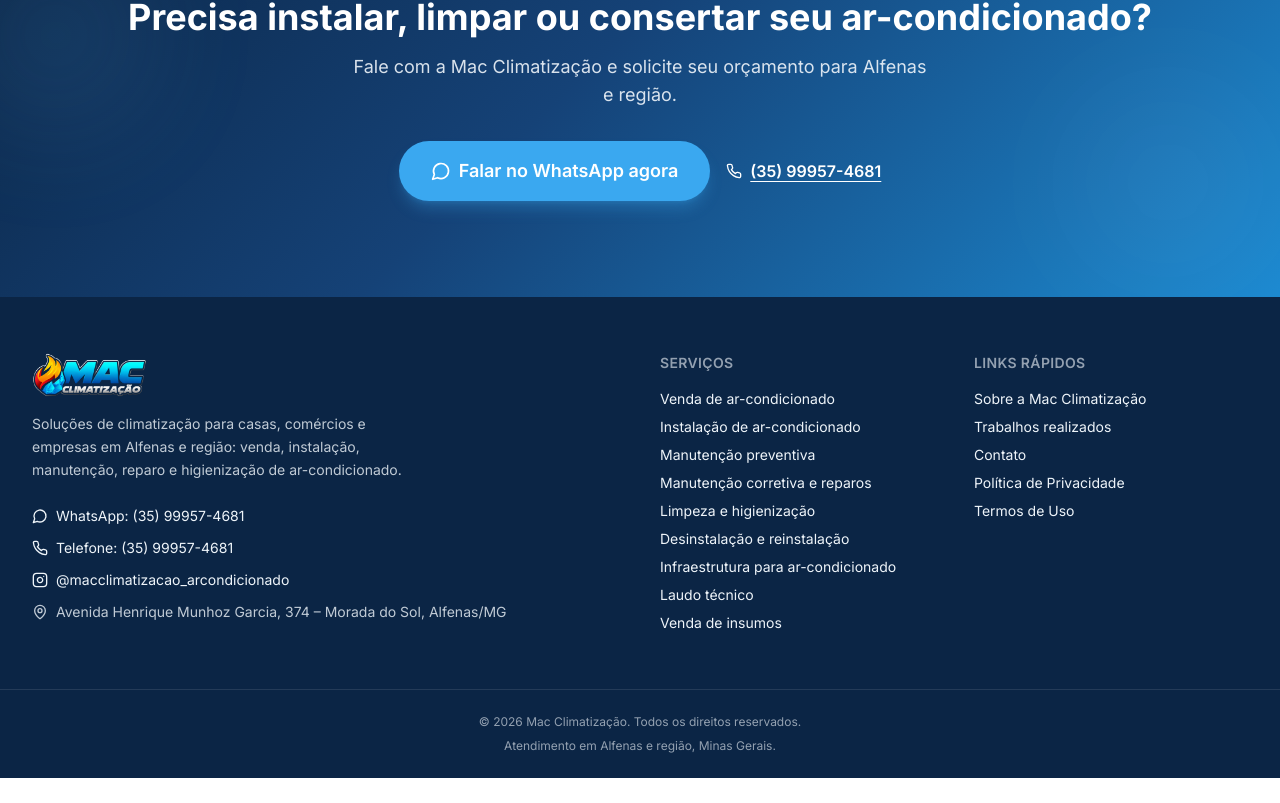
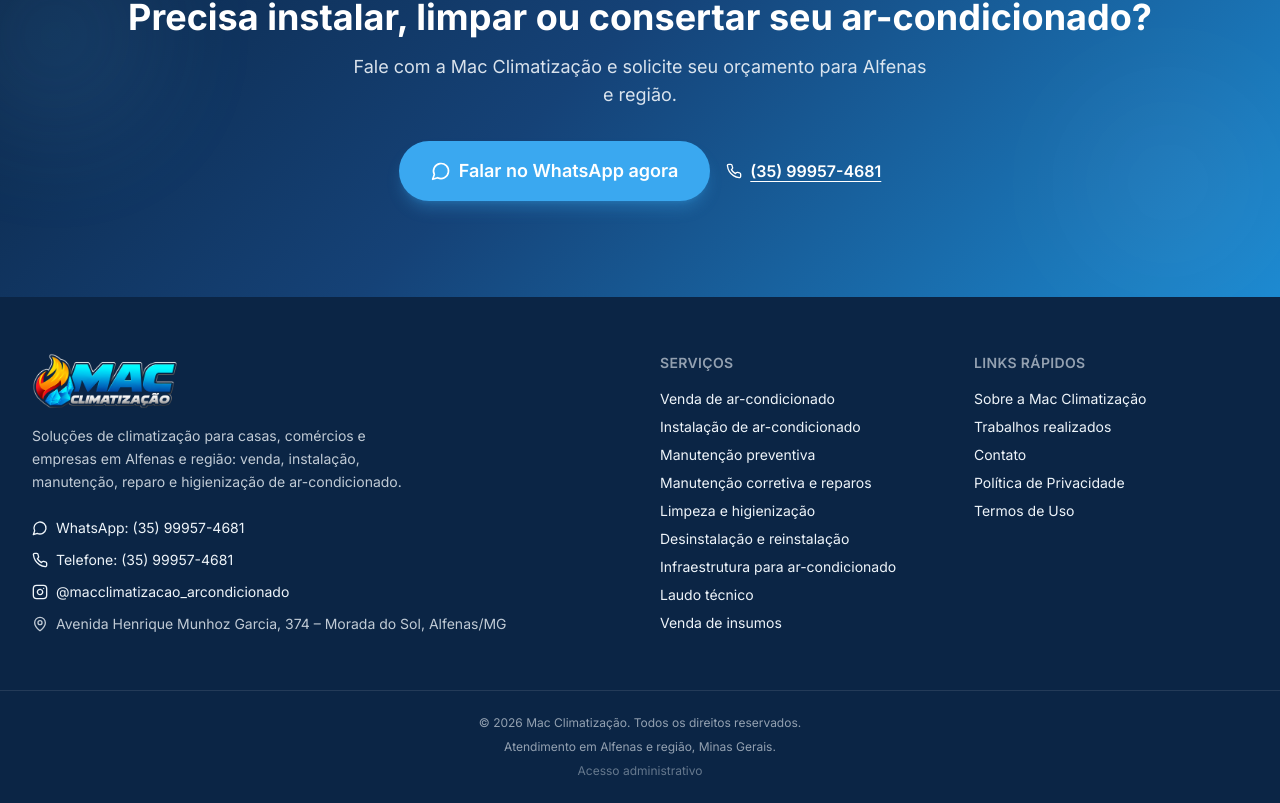
Before and after one commit to dAwiaz-dot/macclimatizacao, a Next.js app: page / in a window 1280 px wide. Shown: the part 10417-11220 px from the top of the page. Before the commit the page ends 11195 px from the top, so only its background shows below. Built offline with nearby package versions, Linux system fonts and the light colour scheme; no server answers; the database is empty.

Commit message:
Aumentar logo no header e adicionar acesso ao admin no rodapé
A logo ficava pequena e com texto pouco legível sobre o header
branco. Também faltava um link discreto para o painel
administrativo, agora disponível no final do rodapé.

```diff
--- a/src/components/layout/Footer.tsx
+++ b/src/components/layout/Footer.tsx
@@ -113,6 +113,9 @@
             © {year} Mac Climatização. Todos os direitos reservados.
           </p>
           <p>Atendimento em Alfenas e região, Minas Gerais.</p>
+          <Link href="/admin/login" className="text-ice-100/40 hover:text-ice-100/70">
+            Acesso administrativo
+          </Link>
         </div>
       </div>
     </footer>
--- a/src/components/layout/Logo.tsx
+++ b/src/components/layout/Logo.tsx
@@ -14,7 +14,7 @@
         width={1536}
         height={590}
         priority
-        className="h-14 w-auto sm:h-11"
+        className="h-16 w-auto sm:h-14"
       />
     </Link>
   );
```
